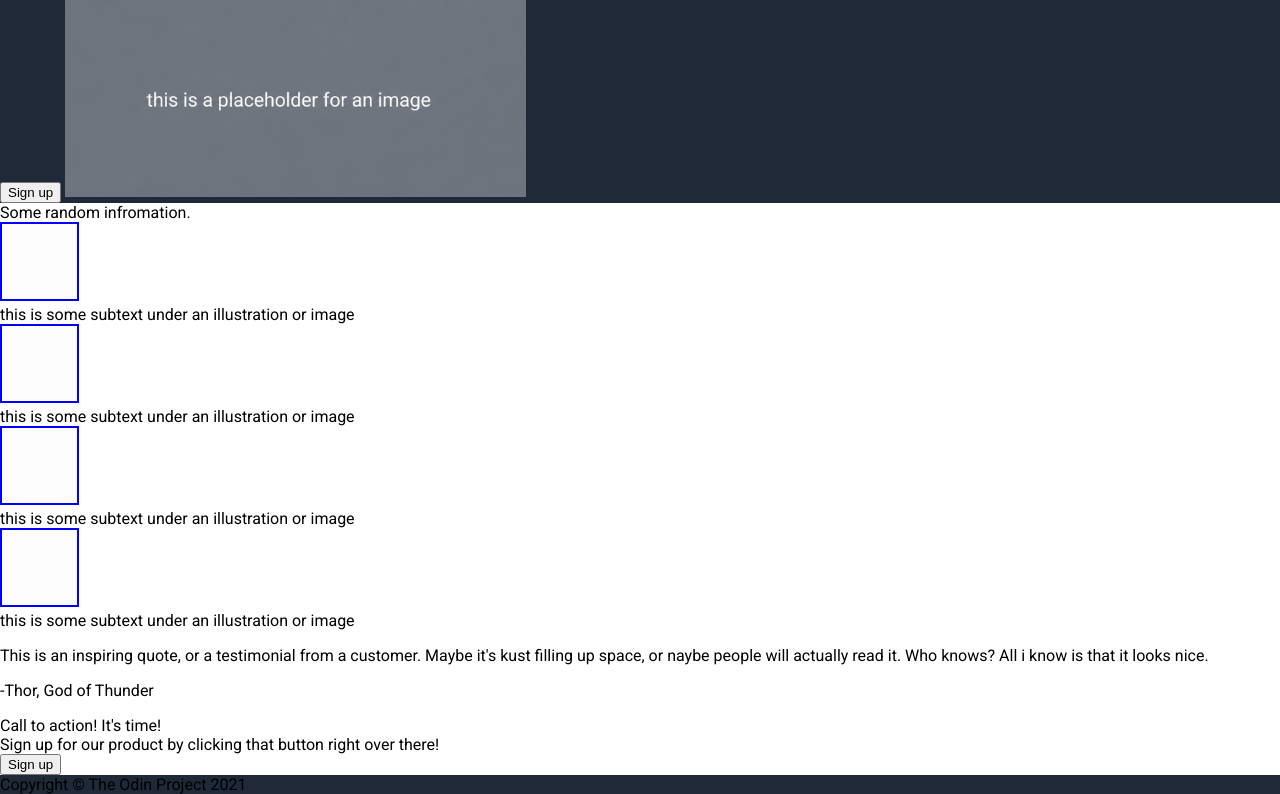
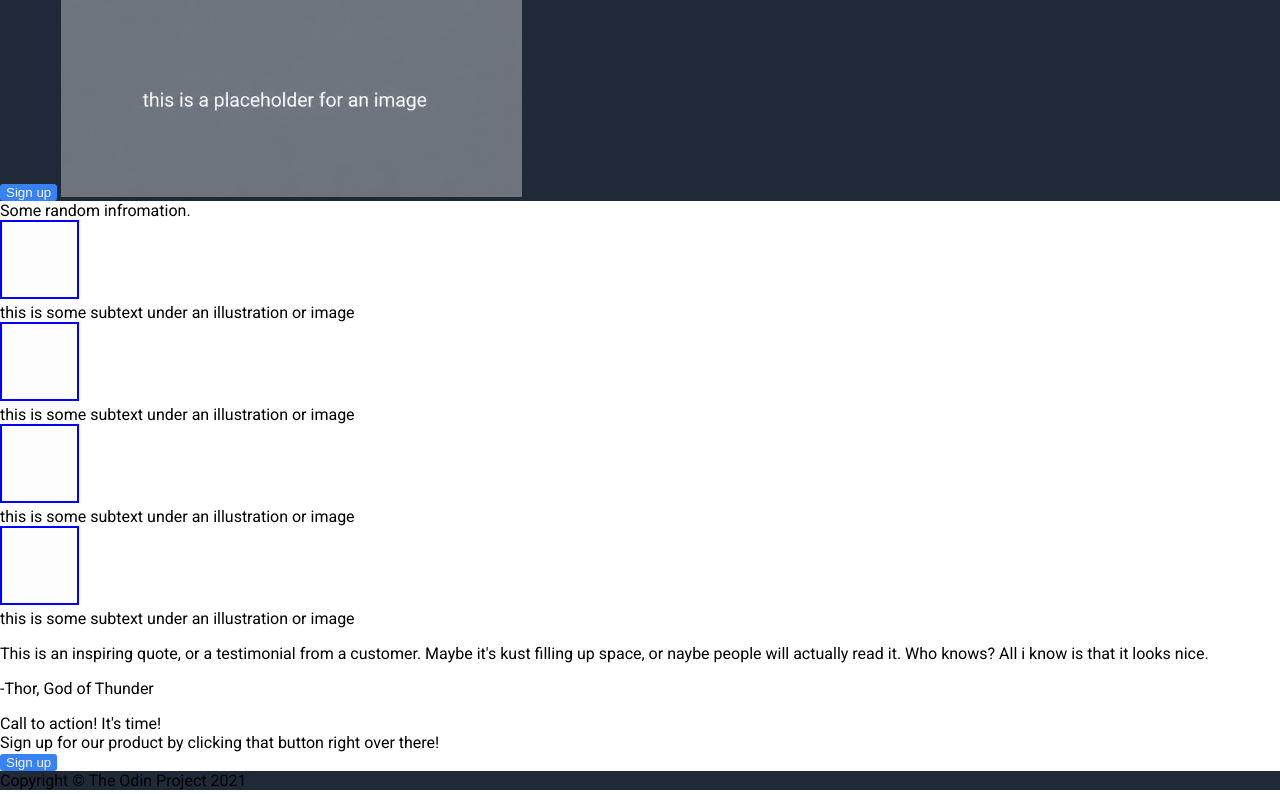
Before and after one commit to ifelsearun/Landingpage, a plain HTML site: page index.html in a window 1280 px wide. Shown: the part 134-928 px from the top of the page. Drawn offline with Linux system fonts and the light colour scheme.

Commit message:
hero section - add bg-color:#3882F6, text-color:#F9FAF8, border-radius:3px, and border-style:none; on button

```diff
--- a/style.css
+++ b/style.css
@@ -47,3 +47,10 @@ ul {
     font-size: 18px;
     color: #E5E7EB;
 }
+
+button {
+    background-color: #3882F6;
+    color: #F9FAF8;
+    border-radius: 3px;
+    border-style: none;
+}
```
